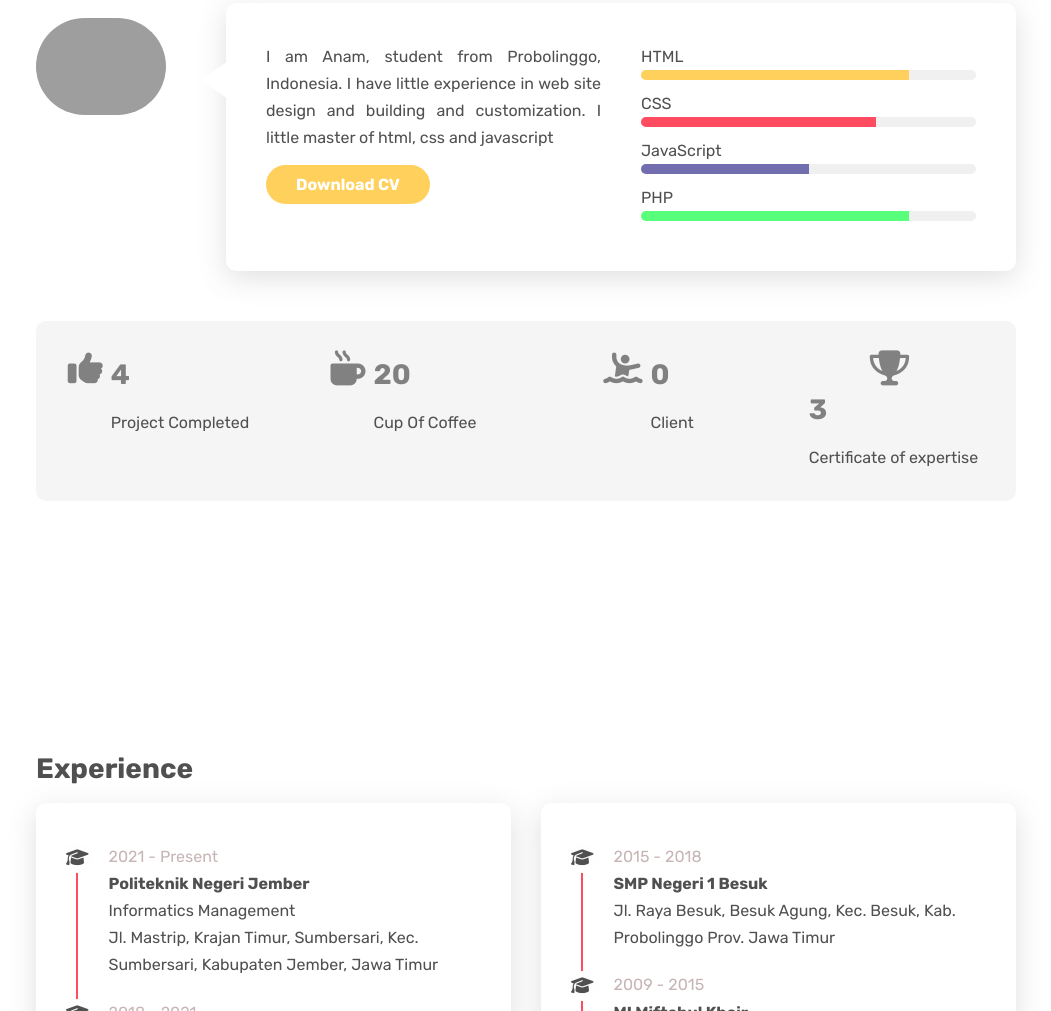
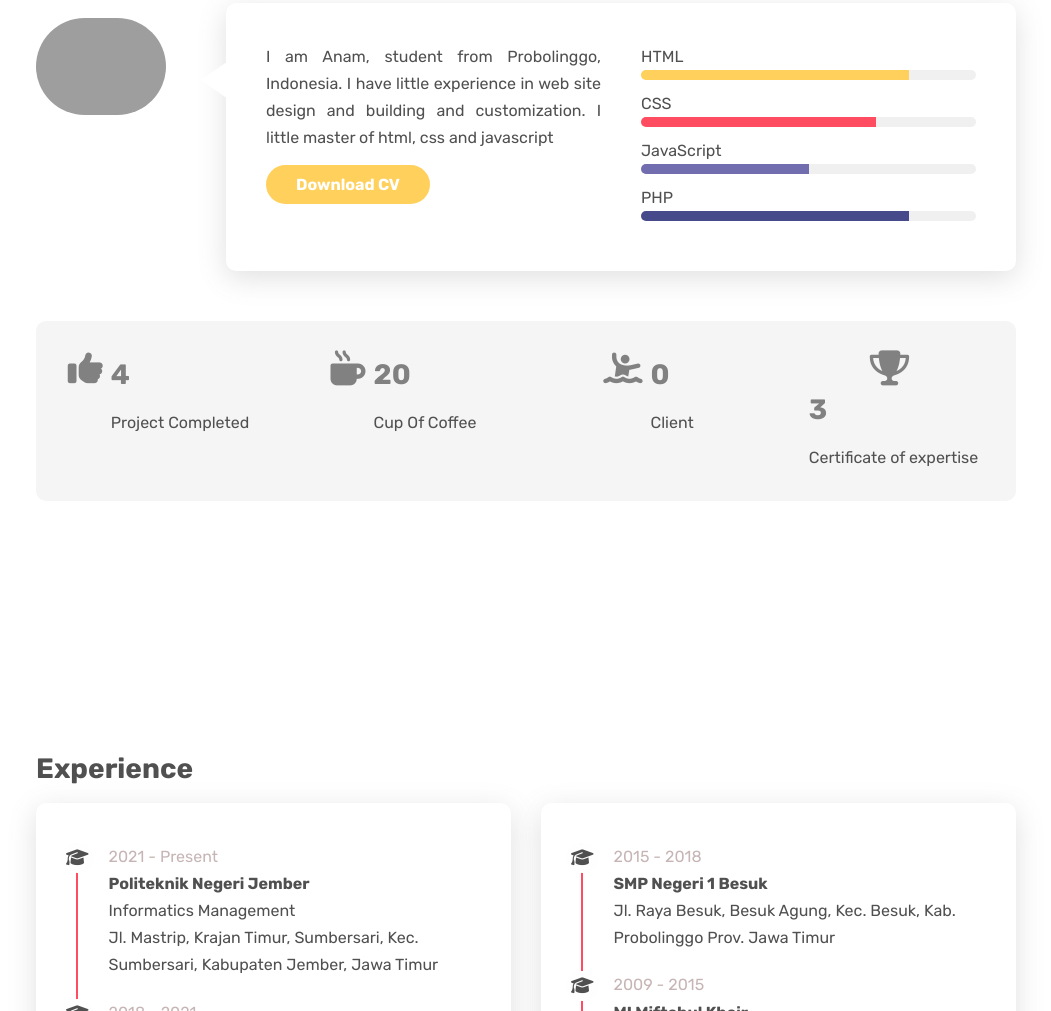
Before and after one commit to khoirul-anampeace/mywebsite-beta, a plain HTML site: page index.html in a window 1280 px wide. Shown: the part 945-1956 px from the top of the page, without its empty margins (114-1165 px from the left). Drawn offline with Linux system fonts and the light colour scheme; grey boxes are pictures that could not be loaded.

Commit message:
colour persent

```diff
--- a/css/style.css
+++ b/css/style.css
@@ -249,7 +249,7 @@ nav ul li a:hover::after {
   background-color: #726daf;
 }
 #about .row .about-text .about-text-skills .percent #v4 {
-  background-color: #57ff7b;
+  background-color: #474a8a;
 }
 #about .achive {
   color: rgb(129, 129, 129);
```
